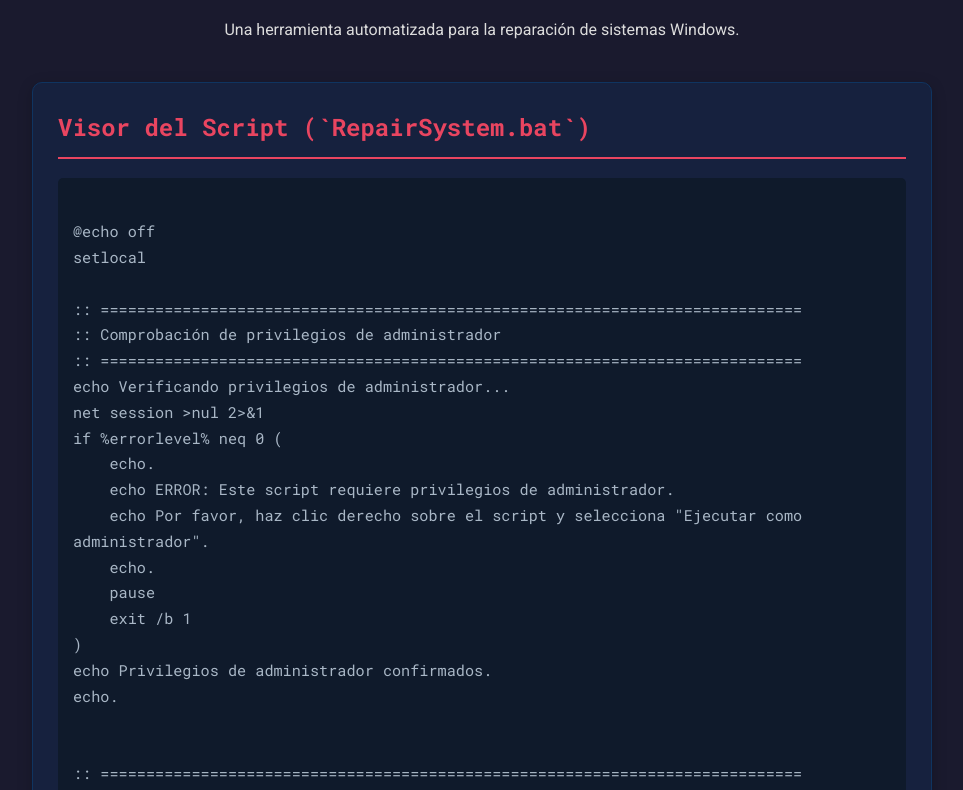
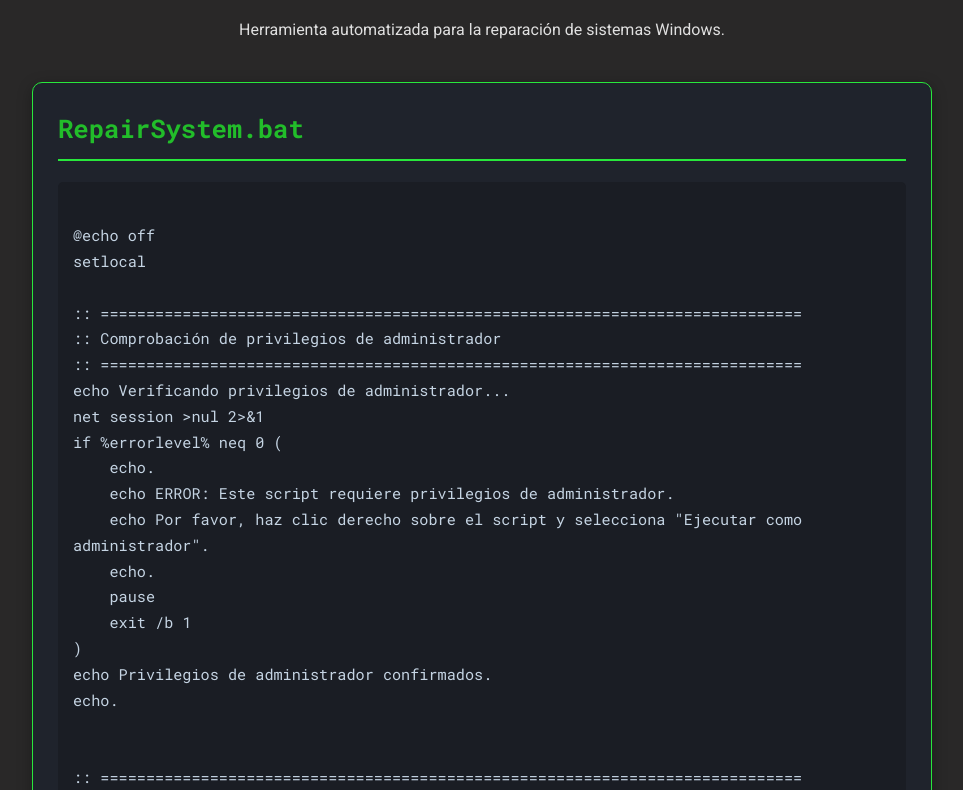
Before and after one commit to Haplee/Windows_Scan-Repair, a plain HTML site: page index.html in a window 1280 px wide. Shown: the part 141-931 px from the top of the page, without its empty margins (158-1121 px from the left). Drawn offline with Linux system fonts and the light colour scheme.

Commit message:
Cambio en los colores y texto basico

```diff
--- a/index.html
+++ b/index.html
@@ -11,12 +11,12 @@
     <div class="container">
         <header class="header">
             <h1>Windows Repair Script</h1>
-            <p>Una herramienta automatizada para la reparación de sistemas Windows.</p>
+            <p>Herramienta automatizada para la reparación de sistemas Windows.</p>
         </header>
 
         <main>
             <section id="script-viewer" class="card">
-                <h2>Visor del Script (`RepairSystem.bat`)</h2>
+                <h2>RepairSystem.bat</h2>
                 <pre><code id="script-content" class="language-batch">
 @echo off
 setlocal
@@ -149,7 +149,8 @@ exit /b 0
         </main>
 
         <footer class="footer">
-            <p>Creado para demostrar la funcionalidad del script de reparación.</p>
+            <p>Pagina creada para la explanation del script</p>
+            <p>&copy; FranVi</p>
         </footer>
     </div>
 
--- a/styles.css
+++ b/styles.css
@@ -1,13 +1,16 @@
 @import url('https://fonts.googleapis.com/css2?family=Roboto+Mono:wght@400;700&family=Roboto:wght@400;700&display=swap');
 
 :root {
-    --bg-color: #1a1a2e;
-    --card-bg-color: #16213e;
-    --primary-color: #0f3460;
-    --secondary-color: #e94560;
-    --text-color: #dcdcdc;
+    --bg-color: #292828;
+    --card-bg-color: #1f232c;
+    --primary-color: #1a1a1a;
+    --secondary-color: #22bd2a;
+    --text-color: #e0e0e0;
     --header-color: #ffffff;
-    --border-color: #e94560;
+    --border-color: #28e73c;
+    --code-bg: #1a1d24;
+    --code-color: #c5d4e3;
+    --hover-color: #14181f;
 }
 
 body {
@@ -34,7 +37,7 @@ body {
 .header h1 {
     color: var(--header-color);
     font-family: 'Roboto Mono', monospace;
-    font-size: 2.5em;
+    font-size: clamp(2rem, 5vw, 2.5rem);
 }
 
 .card {
@@ -42,15 +45,15 @@ body {
     border-radius: 10px;
     padding: 25px;
     margin-bottom: 30px;
-    border: 1px solid var(--primary-color);
-    box-shadow: 0 4px 15px rgba(0, 0, 0, 0.2);
+    border: 1px solid var(--border-color);
+    box-shadow: 0 4px 15px rgba(0, 0, 0, 0.3);
     animation: fadeInUp 1s ease-in-out;
     transition: transform 0.3s ease, box-shadow 0.3s ease;
 }
 
 .card:hover {
     transform: translateY(-5px);
-    box-shadow: 0 8px 25px rgba(233, 69, 96, 0.3);
+    box-shadow: 0 8px 25px rgba(40, 231, 60, 0.3);
 }
 
 .card h2 {
@@ -59,10 +62,11 @@ body {
     border-bottom: 2px solid var(--border-color);
     padding-bottom: 10px;
     margin-top: 0;
+    font-size: clamp(1.2rem, 3vw, 1.6rem);
 }
 
 pre {
-    background-color: #0f1a2b;
+    background-color: var(--code-bg);
     padding: 15px;
     border-radius: 5px;
     overflow-x: auto;
@@ -72,7 +76,7 @@ pre {
 
 code {
     font-family: 'Roboto Mono', monospace;
-    color: #a9b7c6;
+    color: var(--code-color);
     font-size: 0.95em;
 }
 
@@ -121,10 +125,20 @@ code {
 }
 
 #explanation-content li:hover {
-    background-color: #0d2c54;
+    background-color: var(--hover-color);
 }
 
 #explanation-content strong {
     color: var(--secondary-color);
     font-weight: 700;
 }
+
+/* Accesibilidad: Estilos de foco */
+a:focus,
+button:focus,
+input:focus,
+.card:focus,
+#explanation-content li:focus {
+    outline: 2px dashed var(--secondary-color);
+    outline-offset: 4px;
+}
```
